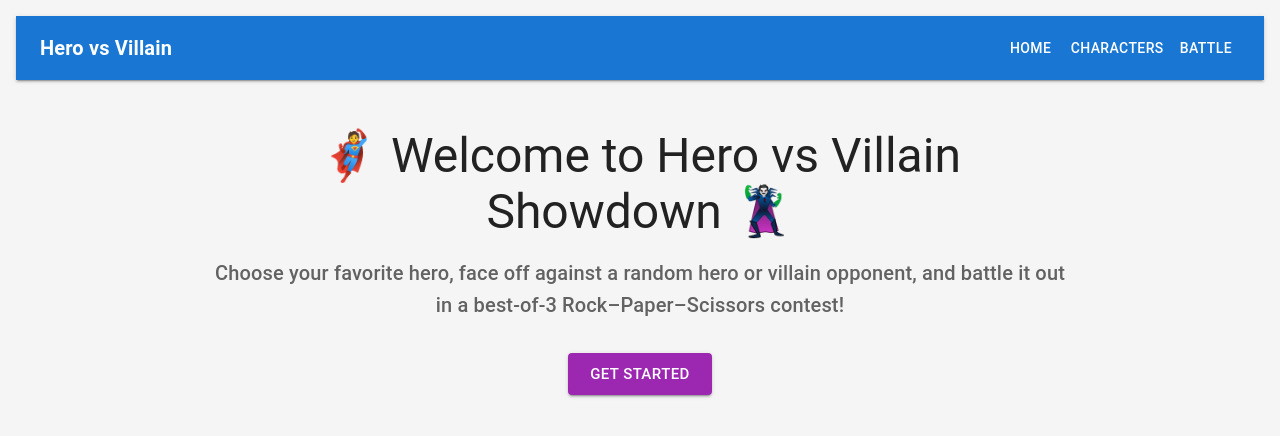
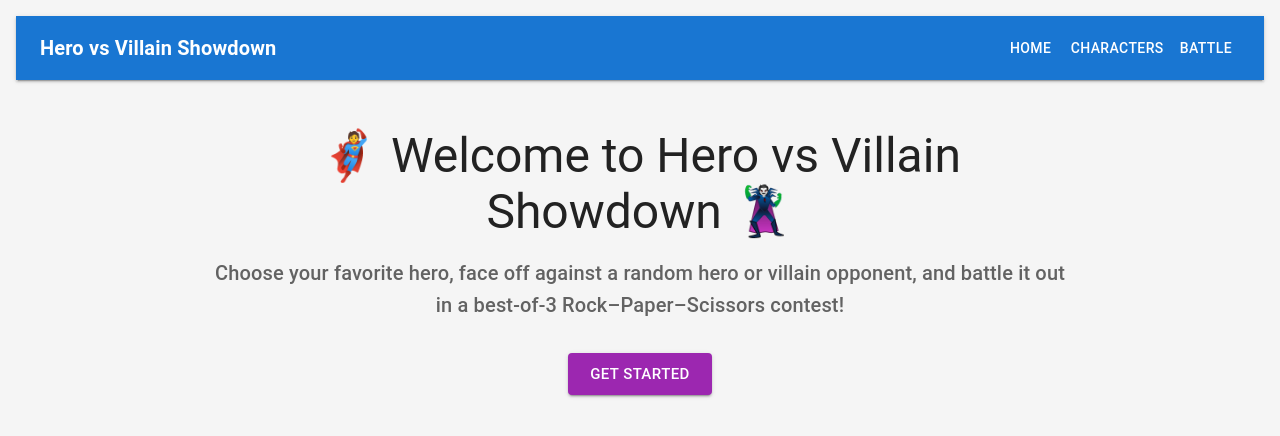
Before and after one commit to nrathbone-turing/hero-vs-villain-rps-showdown, a React (Vite) app in the folder client/: page / in a window 1280 px wide. Shown: the top 436 px of the page. Built offline with nearby package versions, Linux system fonts and the light colour scheme.

Commit message:
Refactor App and Home pages and tests to use proper heading structure

```diff
--- a/client/src/App.jsx
+++ b/client/src/App.jsx
@@ -16,7 +16,7 @@ function App() {
       <AppBar position="static" color="primary" elevation={2}>
         <Toolbar sx={{ justifyContent: "space-between" }}>
           <Typography variant="h6" sx={{ fontWeight: "bold" }}>
-            Hero vs Villain
+            Hero vs Villain Showdown
           </Typography>
           <Box>
             <Button color="inherit" component={Link} to="/" data-testid="nav-home">
```
